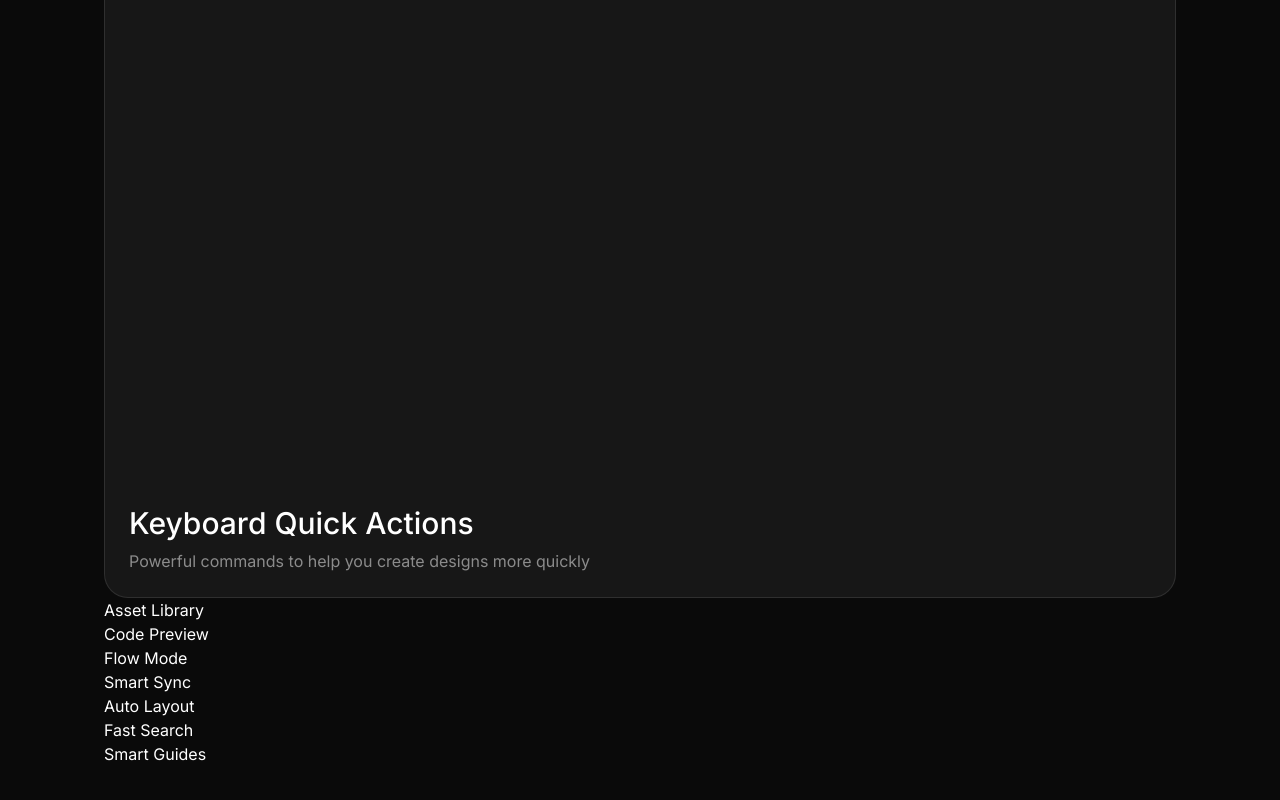
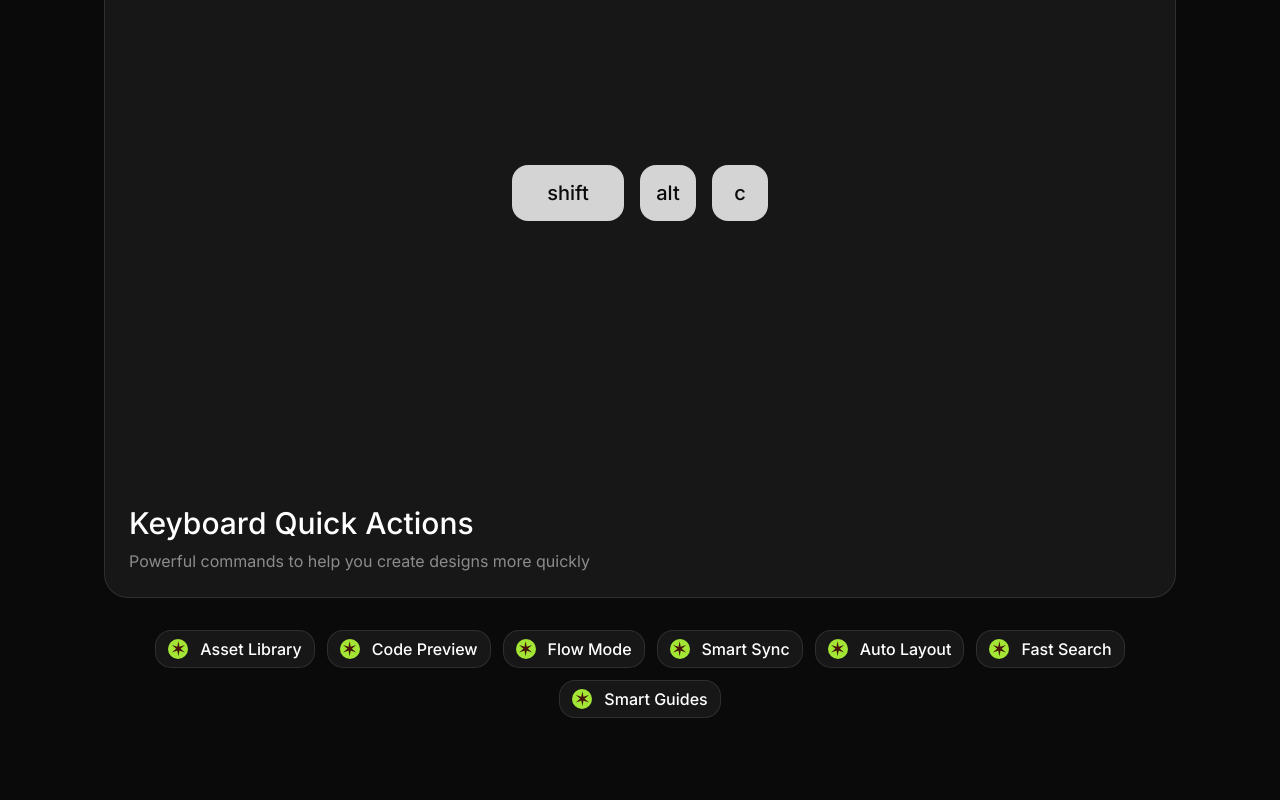
Before and after one commit to albinjoby/Layers-SaaS, a Next.js app: page / in a window 1280 px wide. Shown: the part 3907-4707 px from the top of the page. Built offline with nearby package versions, Linux system fonts and the light colour scheme.

Commit message:
add keybind

```diff
--- /dev/null
+++ b/src/components/Key.tsx
@@ -0,0 +1,11 @@
+import { HTMLAttributes } from "react";
+import { twMerge } from "tailwind-merge";
+
+export default function Key(props: HTMLAttributes<HTMLElement>){
+    const {className, children, ...otherProps} = props
+    return(
+        <div className={twMerge("size-14 bg-neutral-300 inline-flex items-center justify-center rounded-2xl text-xl text-neutral-950 font-medium",className)} {...otherProps}>
+            {children}
+        </div>
+    )
+}
--- a/src/sections/Features.tsx
+++ b/src/sections/Features.tsx
@@ -5,6 +5,7 @@ import avatar2 from "@/assets/images/avatar-lula-meyers.jpg";
 import avatar3 from "@/assets/images/avatar-florence-shaw.jpg";
 import Image from "next/image";
 import Avatar from "@/components/Avatar";
+import Key from "@/components/Key";
 
 const features = [
     "Asset Library",
@@ -84,13 +85,24 @@ export default function Features() {
                         title="Keyboard Quick Actions"
                         description="Powerful commands to help you create designs
                                 more quickly"
-                    ></FeatureCard>
+                    >
+                        <div className="aspect-video flex items-center justify-center gap-4">
+                            <Key className="w-28">shift</Key>
+                            <Key>alt</Key>
+                            <Key>c</Key>
+                        </div>
+                    </FeatureCard>
                 </div>
-                <div>
-                    {features.map((feature, idx) => (
-                        <div key={idx}>
-                            <span></span>
-                            <span>{feature}</span>
+                <div className="mt-8 flex flex-wrap gap-3 justify-center">
+                    {features.map((feature) => (
+                        <div
+                            key={feature}
+                            className="bg-neutral-900 border border-white/10 inline-flex px-3 py-1.5 rounded-2xl gap-3 items-center"
+                        >
+                            <span className="bg-lime-400 text-orange-950 size-5 rounded-full inline-flex justify-center items-center text-xl">
+                                &#10038;
+                            </span>
+                            <span className="font-medium">{feature}</span>
                         </div>
                     ))}
                 </div>
```
